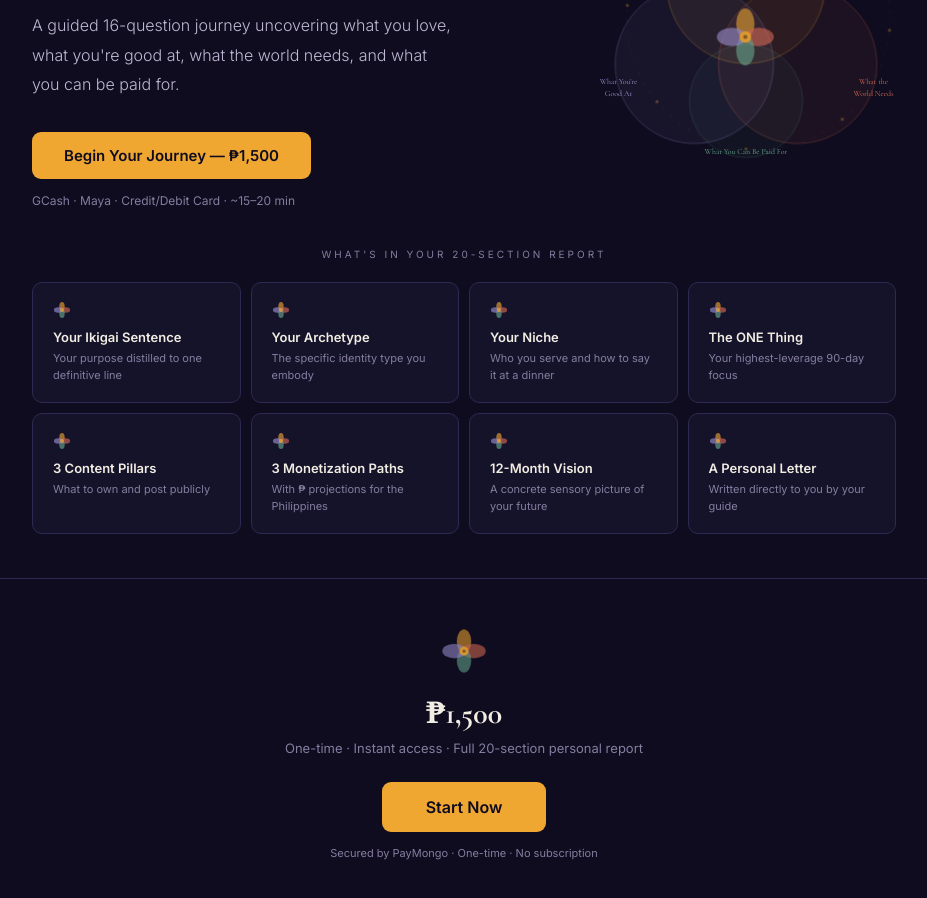
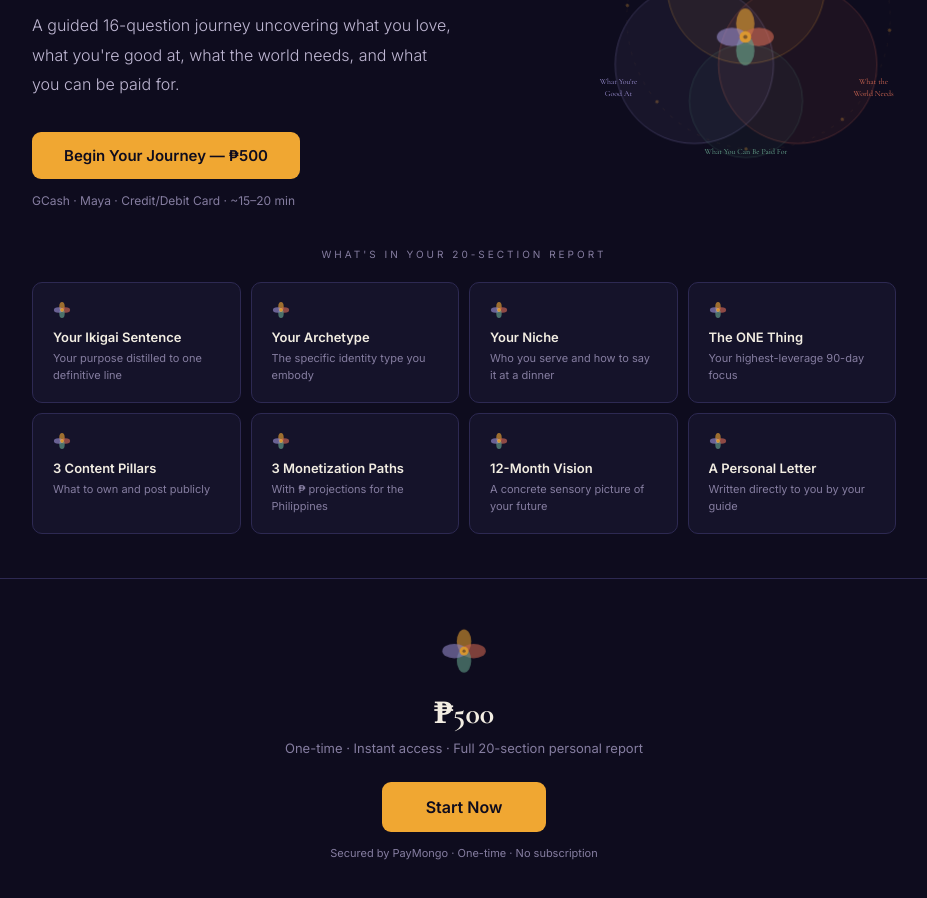
Before and after one commit to bictorinoxs/ikigai-journey, a Next.js app: page / in a window 1280 px wide. Shown: the part 260-1158 px from the top of the page, without its empty margins (176-1103 px from the left). Built offline with nearby package versions, Linux system fonts and the light colour scheme.

Commit message:
Update price to ₱500

```diff
--- a/next.config.mjs
+++ b/next.config.mjs
@@ -1,7 +1,5 @@
 /** @type {import('next').NextConfig} */
 const nextConfig = {
-  /* config options here */
-  reactCompiler: true,
   reactStrictMode: true,
 };
 
--- a/pages/api/payment/create-checkout.js
+++ b/pages/api/payment/create-checkout.js
@@ -17,7 +17,7 @@ export default async function handler(req, res) {
             payment_method_types: ['gcash', 'paymaya', 'card', 'dob'],
             line_items: [{
               currency: 'PHP',
-              amount: 150000,           // ₱1,500 in centavos
+              amount: 50000,           // ₱500 in centavos
               name: 'Ikigai Journey',
               description: 'Your personal 20-section Ikigai report — AI-guided, specific to your answers.',
               quantity: 1,
--- a/pages/index.js
+++ b/pages/index.js
@@ -354,7 +354,7 @@ const Landing = ({ onStart, isVerifying = false }) => (
           A guided 16-question journey uncovering what you love, what you're good at, what the world needs, and what you can be paid for.
         </p>
         <button onClick={onStart} disabled={isVerifying} style={{ background:isVerifying?G.brd:G.gold, color:isVerifying?G.muted:G.bg, border:'none', borderRadius:9, padding:'14px 32px', fontSize:15, fontWeight:600, cursor:isVerifying?'not-allowed':'pointer', fontFamily:G.sans, marginBottom:14 }}>
-          {isVerifying ? 'Verifying...' : 'Begin Your Journey — ₱1,500'}
+          {isVerifying ? 'Verifying...' : 'Begin Your Journey — ₱500'}
         </button>
         <p style={{ fontSize:12, color:G.muted, fontFamily:G.sans }}>GCash · Maya · Credit/Debit Card · ~15–20 min</p>
       </div>
@@ -387,7 +387,7 @@ const Landing = ({ onStart, isVerifying = false }) => (
     {/* Bottom CTA */}
     <div style={{ textAlign:'center', padding:'48px 28px', borderTop:`1px solid ${G.brd}` }}>
       <div style={{ display:'flex', justifyContent:'center', marginBottom:16 }}><PetalMark size={48} animated/></div>
-      <p style={{ fontSize:30, fontWeight:700, marginBottom:8 }}>₱1,500</p>
+      <p style={{ fontSize:30, fontWeight:700, marginBottom:8 }}>₱500</p>
       <p style={{ fontSize:13, color:G.muted, marginBottom:26, fontFamily:G.sans }}>One-time · Instant access · Full 20-section personal report</p>
       <button onClick={onStart} disabled={isVerifying} style={{ background:isVerifying?G.brd:G.gold, color:isVerifying?G.muted:G.bg, border:'none', borderRadius:9, padding:'15px 44px', fontSize:16, fontWeight:600, cursor:isVerifying?'not-allowed':'pointer', fontFamily:G.sans }}>
         {isVerifying ? 'Verifying...' : 'Start Now'}
@@ -415,7 +415,7 @@ const Payment = ({ onSuccess, onBack }) => {
             <p style={{ color:G.muted, fontSize:12 }}>Your 20-section personal report</p>
           </div>
           <div style={{ background:G.surf2, borderRadius:10, padding:'13px 20px', textAlign:'center', marginBottom:20, border:`1px solid ${G.brd}` }}>
-            <div style={{ fontSize:30, fontWeight:700, color:G.gold, fontFamily:G.serif }}>₱1,500</div>
+            <div style={{ fontSize:30, fontWeight:700, color:G.gold, fontFamily:G.serif }}>₱500</div>
             <div style={{ fontSize:11, color:G.muted, marginTop:3 }}>One-time · Instant access</div>
           </div>
           <p style={{ fontSize:11, color:G.muted, marginBottom:10, textTransform:'uppercase', letterSpacing:'1.5px' }}>Payment method</p>
@@ -434,7 +434,7 @@ const Payment = ({ onSuccess, onBack }) => {
             </p>
           </div>
           <button onClick={pay} disabled={!method||loading} style={{ width:'100%', background:method?G.gold:G.brd, color:method?G.bg:G.muted, border:'none', borderRadius:10, padding:14, fontSize:15, fontWeight:600, cursor:method?'pointer':'not-allowed', fontFamily:G.sans }}>
-            {loading ? '⌛ Processing...' : 'Pay ₱1,500'}
+            {loading ? '⌛ Processing...' : 'Pay ₱500'}
           </button>
           <p style={{ textAlign:'center', fontSize:11, color:G.muted, marginTop:12 }}>🔒 Secured by PayMongo</p>
         </div>
```
Also changed, not shown: package.json (+5 -5 lines), 1 other file (tests, documents, lock files or other folders).
